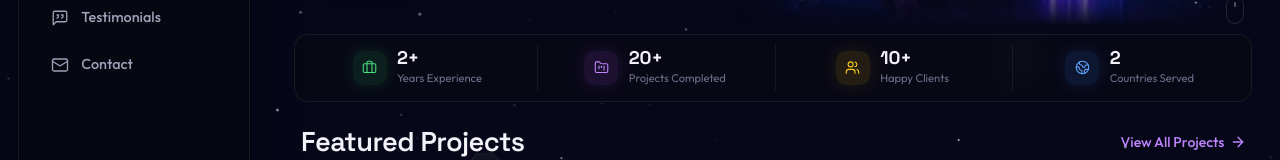
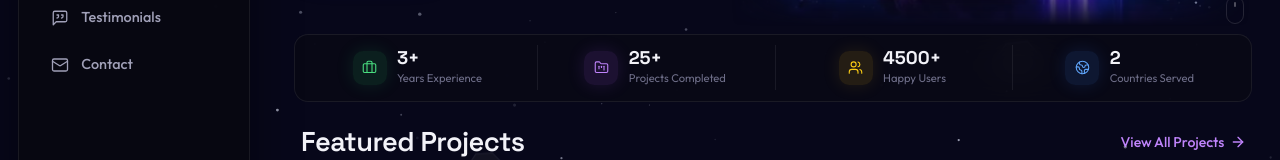
Before and after one commit to HaShiRaMaReiZo/Erick_Boyle, a Vue app: page / in a window 1280 px wide. Shown: the part 428-588 px from the top of the page. Built offline with nearby package versions, Linux system fonts and the light colour scheme.

Commit message:
Fixing the wrong label

```diff
--- a/src/data/portfolio.ts
+++ b/src/data/portfolio.ts
@@ -78,9 +78,9 @@ export const portfolio = {
     ],
   },
   stats: [
-    { value: '2+', label: 'Years Experience', tone: 'green' as const },
-    { value: '20+', label: 'Projects Completed', tone: 'purple' as const },
-    { value: '10+', label: 'Happy Clients', tone: 'gold' as const },
+    { value: '3+', label: 'Years Experience', tone: 'green' as const },
+    { value: '25+', label: 'Projects Completed', tone: 'purple' as const },
+    { value: '4500+', label: 'Happy Users', tone: 'gold' as const },
     { value: '2', label: 'Countries Served', tone: 'blue' as const },
   ],
   skills: [
```
